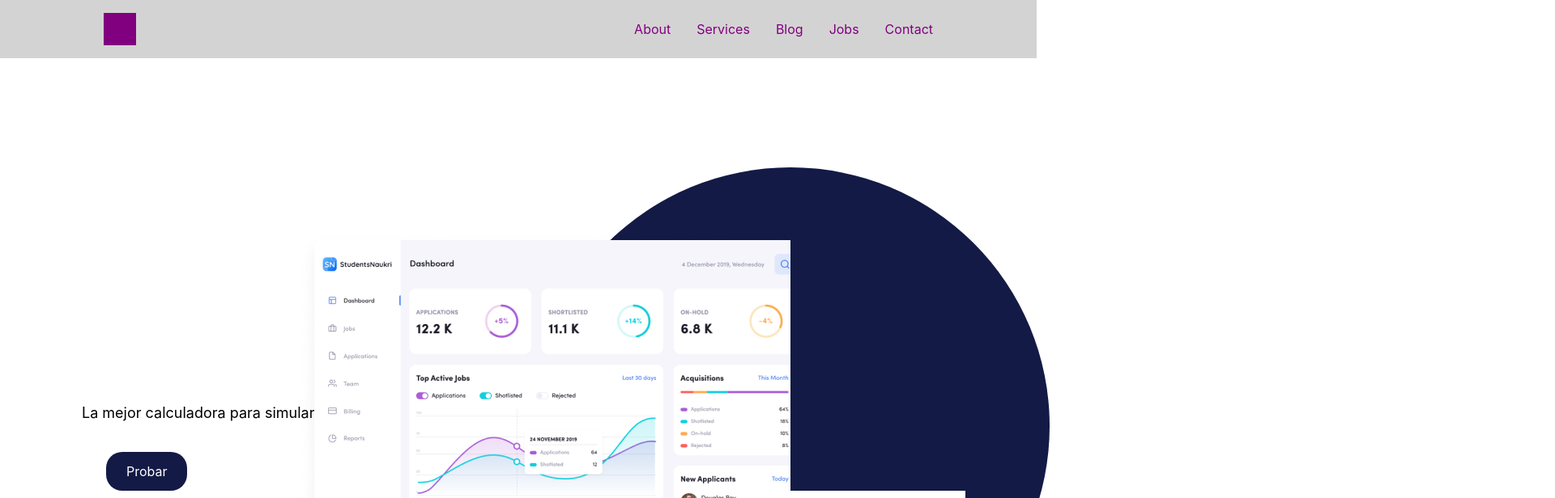
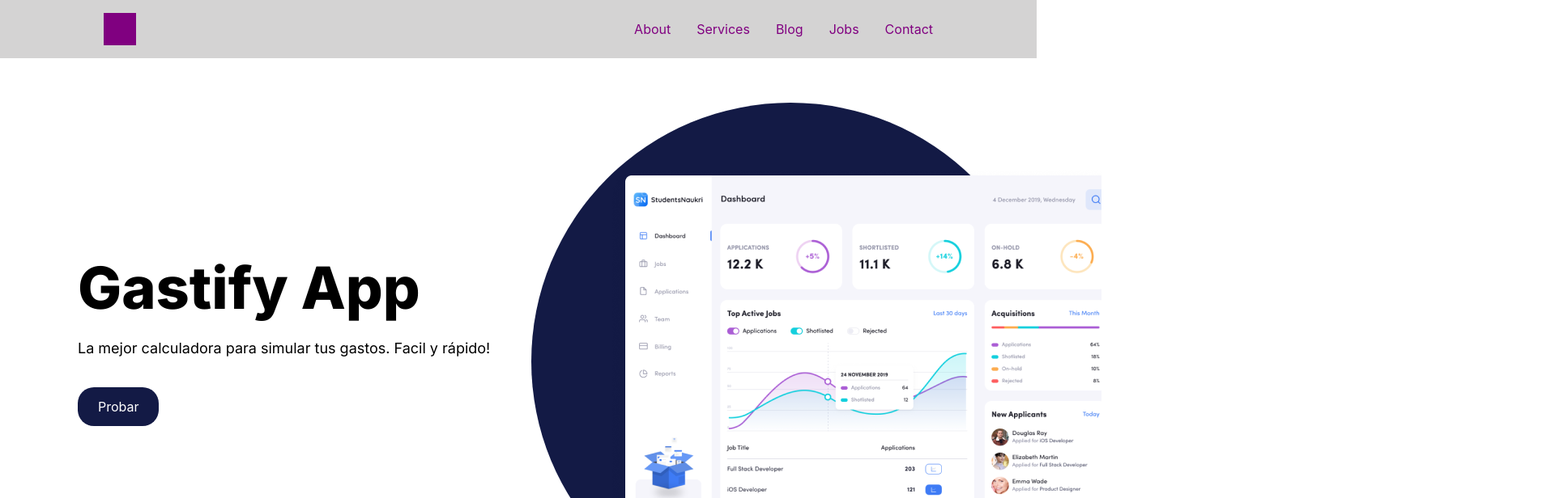
Before and after one commit to No-Country/S2-02-T, a React (Create React App) app in the folder react-app/: page / in a window 1280 px wide. Shown: the top 616 px of the page at 81% size, 1920 px wide, since content can reach past the window. Built offline with nearby package versions, Linux system fonts and the light colour scheme.

Commit message:
se modificó el hero

```diff
--- a/react-app/src/components/Hero/styles.css
+++ b/react-app/src/components/Hero/styles.css
@@ -8,29 +8,31 @@
 .hero__container{
 margin-left: -4rem;
 }
-h1{
+.hero__title{
   font-family: 'Inter', sans-serif;
   font-weight: 800;
 font-size: 72px;
-margin-top: 20rem;
-margin-left: -38rem;
+margin-top: 15rem;
+color: black;
+margin-left: 10rem;
 /* margin-left: -600px; */
 margin-bottom: 16px;
 
 }
 .hero__subtitle{
+   font-family: 'Inter', sans-serif;
   font-weight: 400;
 font-size: 18px;
 line-height: 32px;
 width: 540px;
 height: 64px;
-margin-left: 165px;
+margin-left: 10rem;
 }
 .hero__button{
  width: 100px;
  height: 48px;
  padding: 10px 25px;
- margin-left: 195px;
+ margin-left: 10rem;
 cursor: pointer;
  display: flex;
  align-items: center;
@@ -45,7 +47,7 @@ cursor: pointer;
 .hero__circle{
   width: 640px;
   height: 640px;
-  position: absolute;
+  position: relative;
   background-color: #131A45;
   border-radius: 50%;
   -webkit-border-radius: 50%;
@@ -58,6 +60,7 @@ cursor: pointer;
   -ms-transform: translate(45rem, -25rem);
   -o-transform: translate(45rem, -25rem);
   z-index: -1;
+
 }
 .hero__button:hover{
   background-color: #203AE9;
@@ -70,18 +73,17 @@ cursor: pointer;
 .hero__image{
   width: 100%;
   position: absolute;
-  transform: translate(27rem, -20rem);
-  -webkit-transform: translate(27rem, -20rem);
-  -moz-transform: translate(27rem, -20rem);
-  -ms-transform: translate(27rem, -20rem);
-  -o-transform: translate(27rem, -20rem);
+  transform: translate(51rem, -20rem);
+  -webkit-transform: translate(51rem, -20rem);
+  -moz-transform: translate(51rem, -20rem);
+  -ms-transform: translate(51rem, -20rem);
+  -o-transform: translate(51rem, -20rem);
   z-index: 100;
   border-radius: 40px ;
   -webkit-border-radius: 40px ;
   -moz-border-radius: 40px ;
   -ms-border-radius: 40px ;
   -o-border-radius: 40px ;
-
 }
 /* @media screen and (min-width:320px) { */
   /* .hero__title{
```
